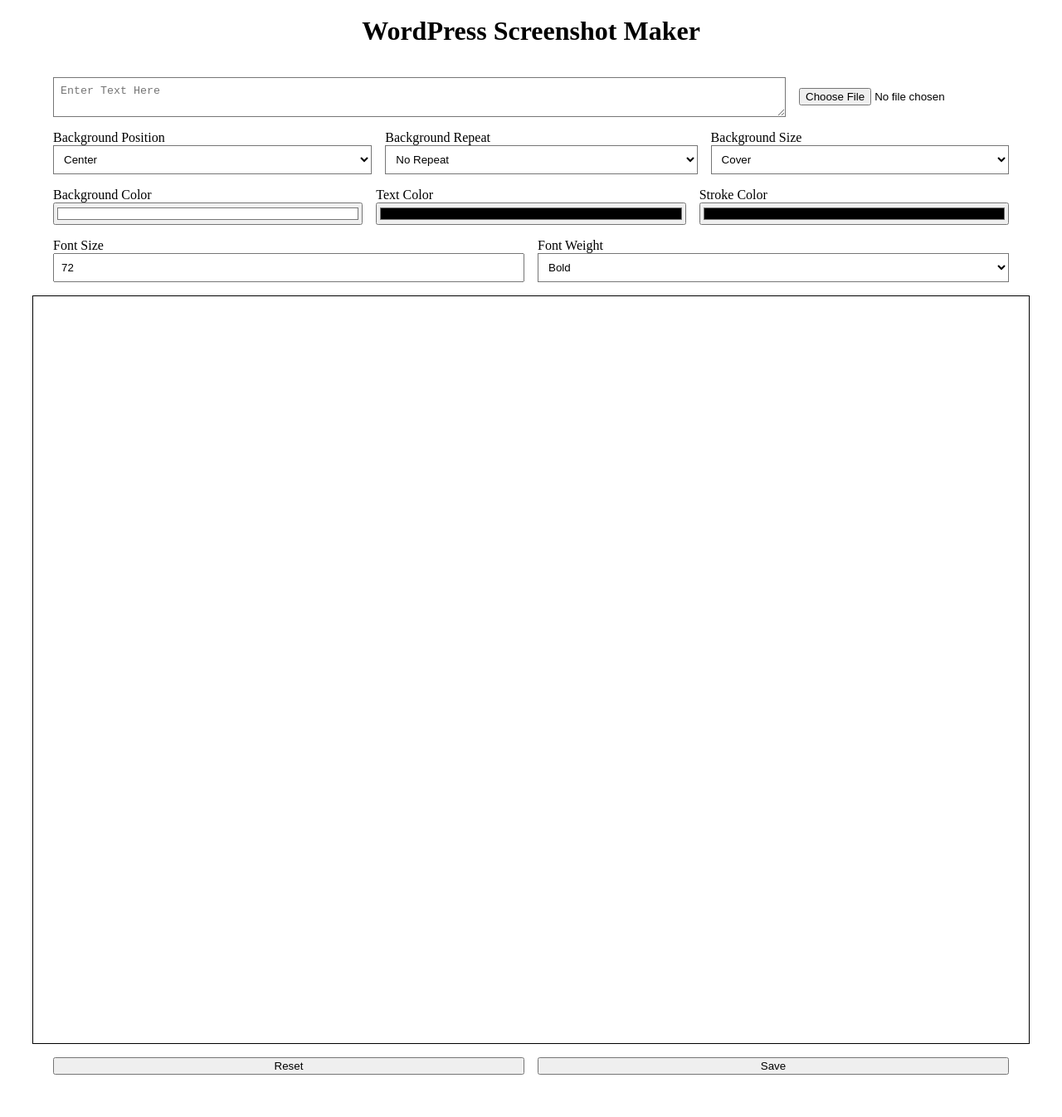
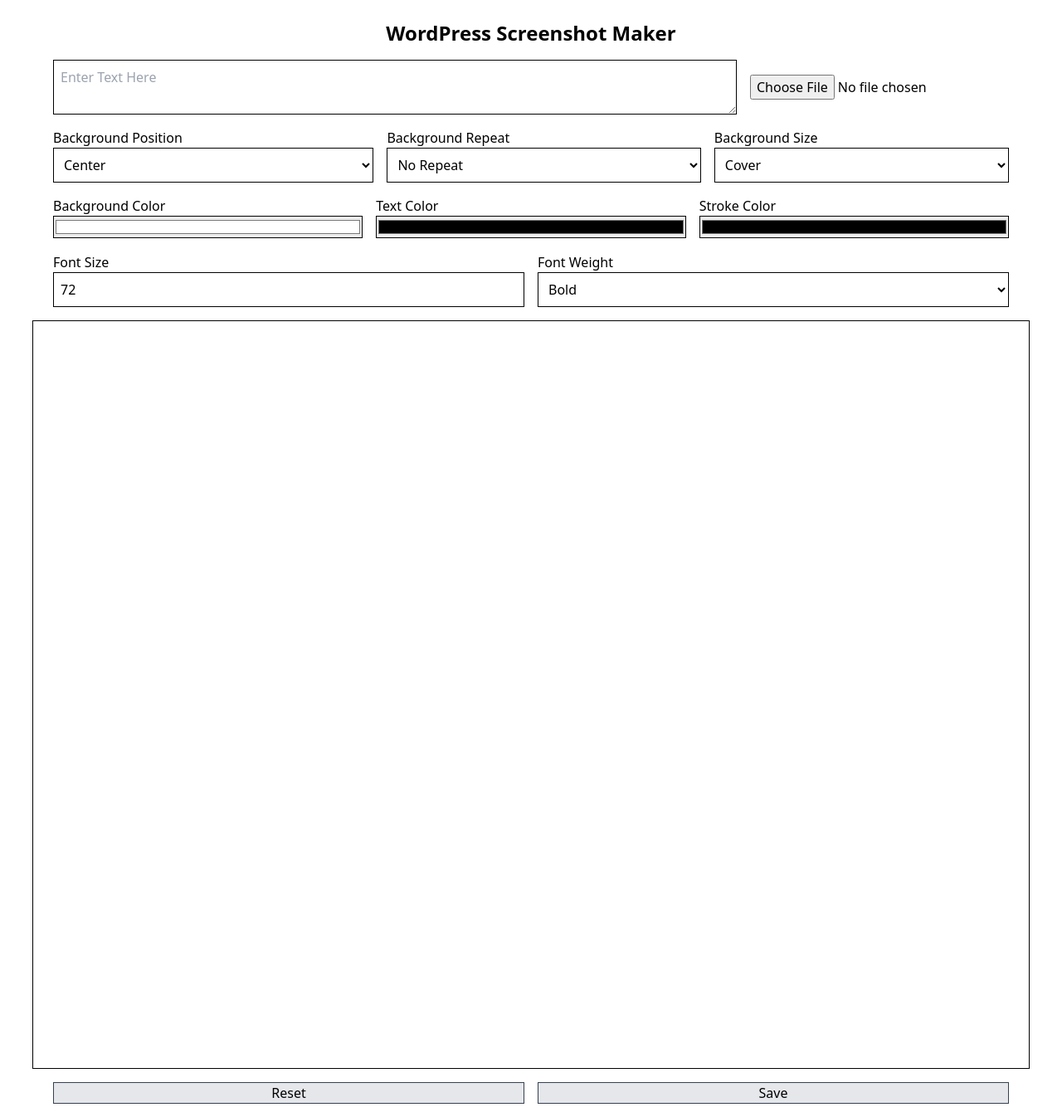
Before and after one commit to kylemichaelsullivan/wp-screenshot-png, a React (Vite) app: page / in a window 1280 px wide. Shown: the whole page at 83% size. Before the commit the page ends 1303 px from the top, so only its background shows below. Built offline with nearby package versions, Linux system fonts and the light colour scheme.

Commit message:
ADD: Tailwind CSS

```diff
--- /dev/null
+++ b/postcss.config.js
@@ -0,0 +1,6 @@
+export default {
+	plugins: {
+		tailwindcss: {},
+		autoprefixer: {},
+	},
+};
--- a/src/App.tsx
+++ b/src/App.tsx
@@ -4,7 +4,7 @@
 
 function App() {
 	return (
-		<div className='App flex flex-col gap-4 overflow-auto'>
+		<div className='App flex flex-col gap-4 overflow-auto p-4'>
 			<h1 className='text-2xl font-bold text-center'>
 				WordPress Screenshot Maker
 			</h1>
--- a/src/components/Reset.tsx
+++ b/src/components/Reset.tsx
@@ -1,12 +1,12 @@
 import { useWP } from '@/context';
 
 function Reset() {
-	const { reset } = useWP();
+	const { btn, reset } = useWP();
 
 	return (
 		<button
 			type='button'
-			className='Reset flex-1'
+			className={`Reset flex-1 ${btn}`}
 			title='Reset'
 			onClick={reset}
 		>
--- a/src/components/Save.tsx
+++ b/src/components/Save.tsx
@@ -1,10 +1,15 @@
 import { useWP } from '@/context';
 
 function Save() {
-	const { save } = useWP();
+	const { btn, save } = useWP();
 
 	return (
-		<button type='button' className='Save flex-1' title='Save' onClick={save}>
+		<button
+			type='button'
+			className={`Save flex-1 ${btn}`}
+			title='Save'
+			onClick={save}
+		>
 			Save
 		</button>
 	);
--- a/src/components/Styles.tsx
+++ b/src/components/Styles.tsx
@@ -3,10 +3,10 @@
 
 function Styles() {
 	return (
-		<div className='Styles flex flex-col gap-4'>
+		<>
 			<Colors />
 			<Typography />
-		</div>
+		</>
 	);
 }
 
--- a/src/components/Text.tsx
+++ b/src/components/Text.tsx
@@ -5,7 +5,7 @@
 
 	return (
 		<textarea
-			className='Text flex-auto rounded-none w-full p-2'
+			className='Text flex-auto w-full p-2'
 			placeholder='Enter Text Here'
 			title='Enter Text Here'
 			value={text}
--- a/src/context.tsx
+++ b/src/context.tsx
@@ -20,6 +20,7 @@
 } from '@/types';
 
 type WPContextType = {
+	btn: string;
 	text: string;
 	backgroundColor: TColor;
 	backgroundImage: TImage;
@@ -50,6 +51,9 @@
 type WPContextProviderProps = {
 	children: ReactNode;
 };
+
+const btn =
+	'bg-gray-200 border-gray-700 hover:bg-gray-300 hover:shadow-md active:bg-gray-400';
 
 const initialText = '';
 const initialBackgroundImage = null;
@@ -176,6 +180,7 @@
 	}, []);
 
 	const value = {
+		btn,
 		text,
 		backgroundColor,
 		backgroundImage,
--- a/src/index.css
+++ b/src/index.css
@@ -1,3 +1,7 @@
+@tailwind base;
+@tailwind components;
+@tailwind utilities;
+
 :root {
 	--max-width: min(90vw, 1200px);
 }
@@ -8,6 +12,14 @@
 	cursor: pointer;
 }
 
+button,
+input:not([type='file']),
+select,
+textarea {
+	border: 1px solid #000000;
+	border-radius: 0;
+}
+
 h1 {
 	margin-top: 0.33em;
 }
@@ -15,59 +27,6 @@
 select {
 	background-color: #ffffff;
 	border-radius: 0;
-}
-
-.flex {
-	display: flex;
-}
-
-.flex-col {
-	flex-direction: column;
-}
-
-.flex-col-reverse {
-	flex-direction: column-reverse;
-}
-
-.flex-1 {
-	flex: 1 1 0%;
-}
-
-.flex-auto {
-	flex: 1 1 auto;
-}
-
-.gap-4 {
-	gap: 1rem;
-}
-
-.items-center {
-	align-items: center;
-}
-
-.rounded-none {
-	border-radius: 0;
-}
-
-.text-center {
-	text-align: center;
-}
-
-.w-full {
-	width: 100%;
-}
-
-.p-2 {
-	padding: 0.5rem;
-}
-
-.mx-auto {
-	margin-left: auto;
-	margin-right: auto;
-}
-
-.overflow-auto {
-	overflow: auto;
 }
 
 .Input,
@@ -100,20 +59,3 @@
 	width: 1200px;
 	height: 900px;
 }
-
-@media (min-width: 350px) {
-	.sm\:flex-row {
-		flex-direction: row;
-	}
-}
-
-@media (min-width: 768px) {
-	.md\:flex-row {
-		flex-direction: row;
-	}
-
-	.md\:mx-auto {
-		margin-left: auto;
-		margin-right: auto;
-	}
-}
--- /dev/null
+++ b/tailwind.config.js
@@ -0,0 +1,8 @@
+/** @type {import('tailwindcss').Config} */
+export default {
+	content: ['./index.html', './src/**/*.{js,ts,jsx,tsx}'],
+	theme: {
+		extend: {},
+	},
+	plugins: [],
+};
```
Also changed, not shown: package.json (+18 -13 lines), 1 other file (tests, documents, lock files or other folders).
